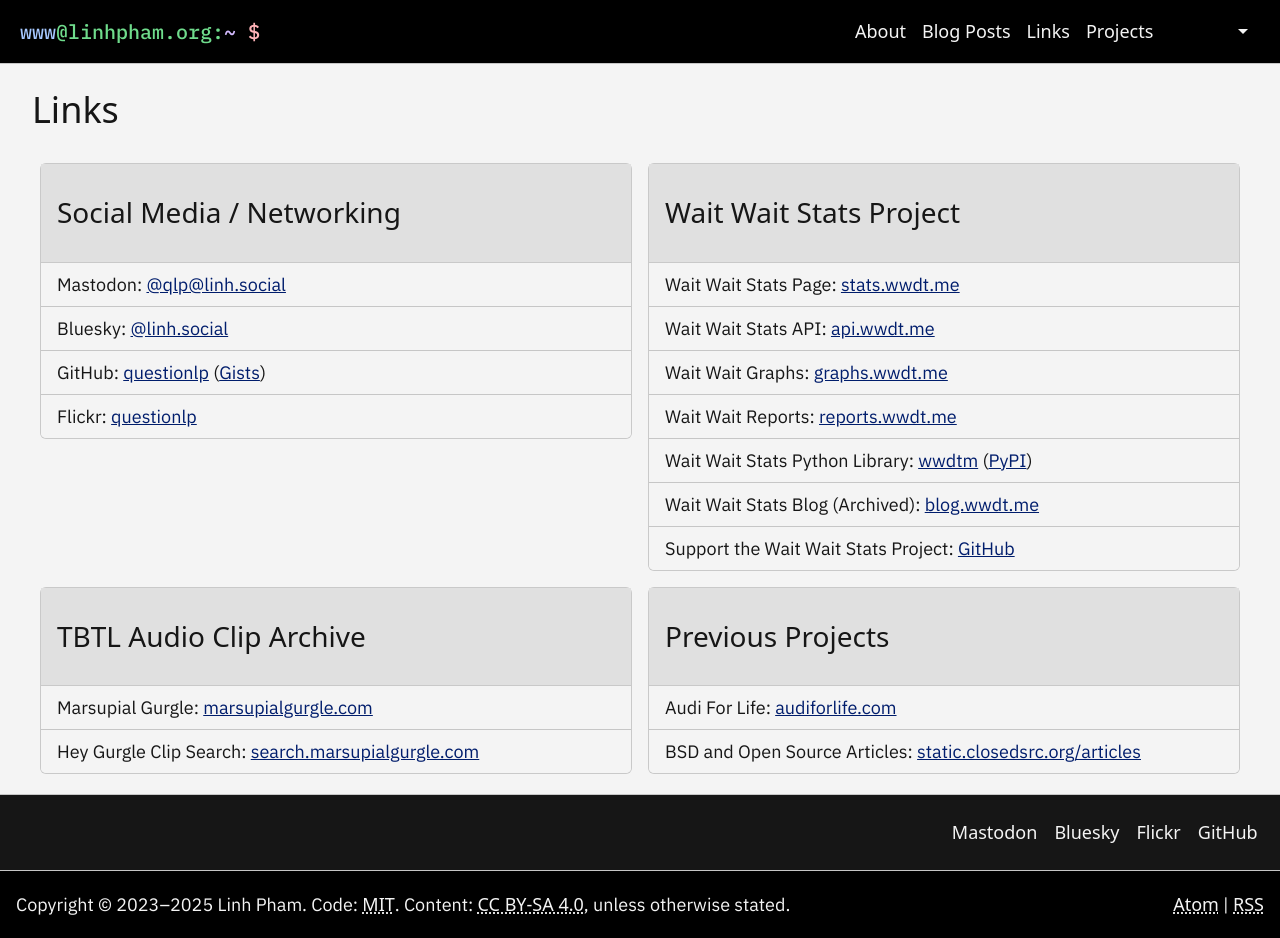
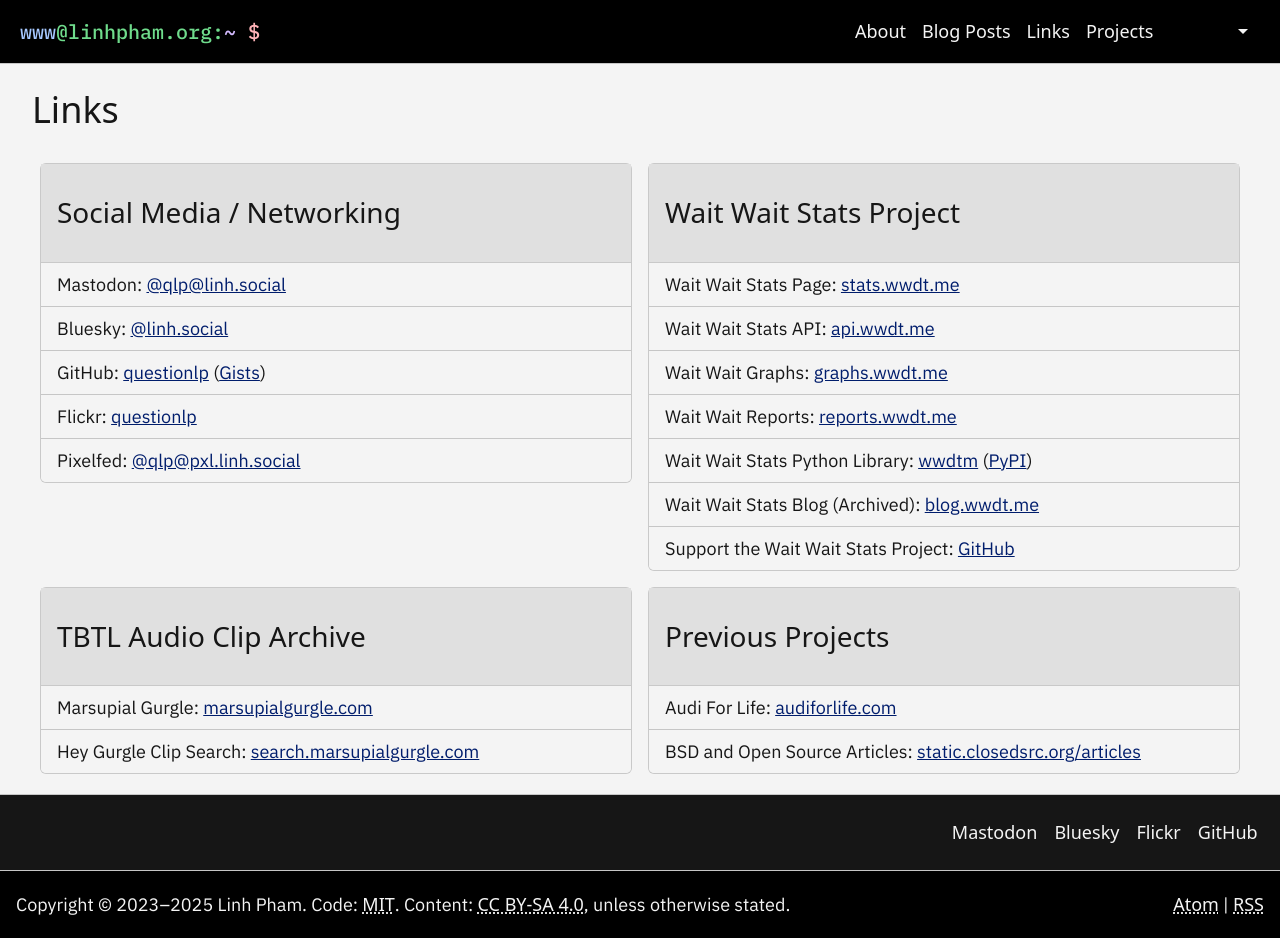
Before and after one commit to questionlp/linhpham.org_jekyll, a Jekyll site: the page built from links.html, in a window 1280 px wide and 938 px high. Built offline with Jekyll 4.4.1, drawn with Linux system fonts in a browser that asks for light colours; some web fonts are replaced.

Commit message:
Adding Pixelfed profile to Links page

```diff
--- a/links.html
+++ b/links.html
@@ -24,6 +24,9 @@
                 </li>
                 <li class="list-group-item">
                     Flickr: <a href="https://www.flickr.com/people/questionlp/">questionlp</a>
+                </li>
+                <li class="list-group-item">
+                    Pixelfed: <a href="https://pxl.linh.social/qlp" rel="me">@qlp@pxl.linh.social</a>
                 </li>
             </ul>
         </div>
```
